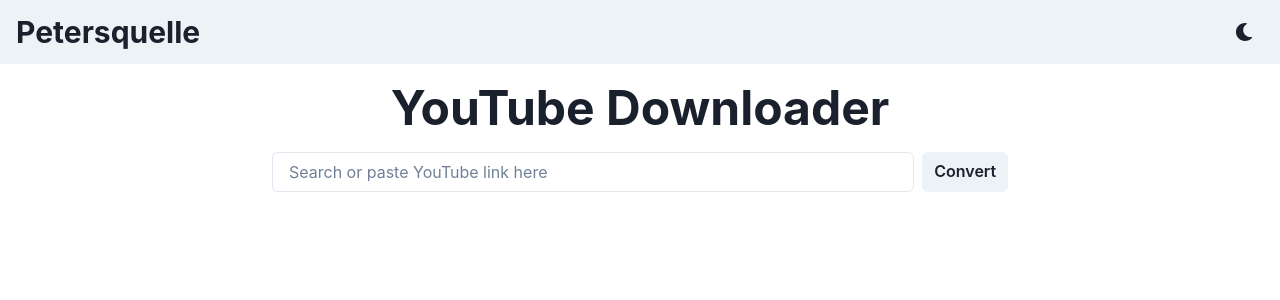
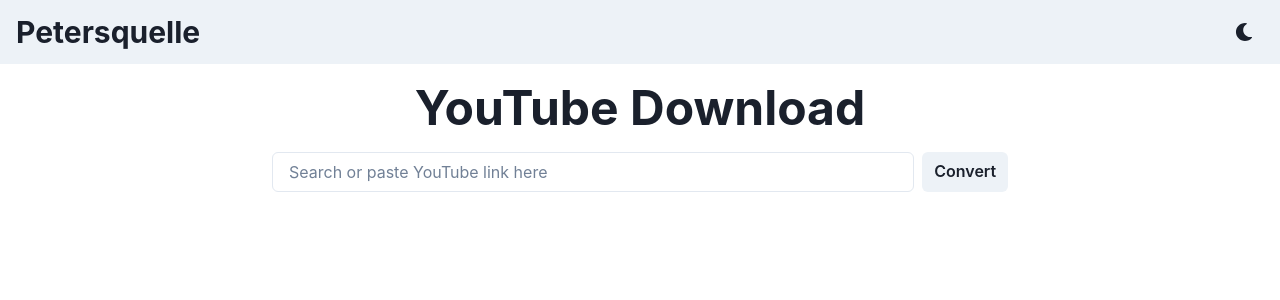
Before and after one commit to JonasSchweigler/syp-24-25, a React (Create React App) app in the folder client/: page / in a window 1280 px wide. Shown: the top 300 px of the page. Built offline with nearby package versions, Linux system fonts and the light colour scheme.

Commit message:
test pipeline

```diff
--- a/client/src/Main.tsx
+++ b/client/src/Main.tsx
@@ -129,7 +129,7 @@
               {colorMode === "light" ? <LogoBlack /> : <LogoWhite />}
             </Heading> */}
             <Heading size='2xl' mb='2'>
-              YouTube Downloader
+              YouTube Download
             </Heading>
           </Box>
           <Search
```
